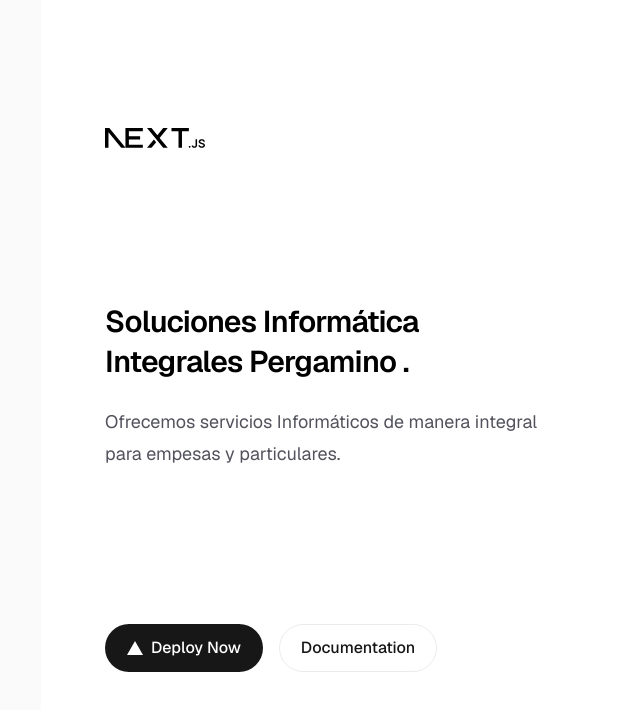
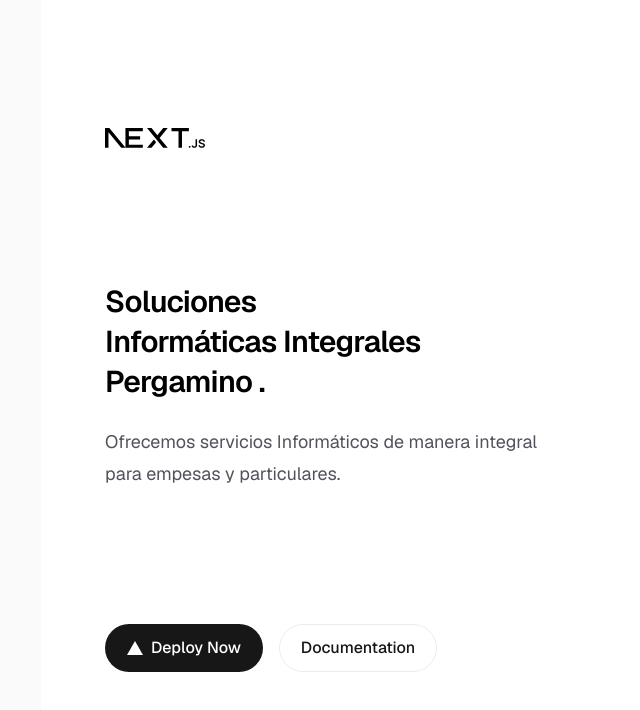
Before and after one commit to laureanoselmi400/SIIP, a Next.js app: page / in a window 1280 px wide. Shown: the top 710 px of the page, without its empty margins (215-855 px from the left). Built offline with nearby package versions, Linux system fonts and the light colour scheme.

Commit message:
Cambio imagen fondo

```diff
--- a/app/page.tsx
+++ b/app/page.tsx
@@ -14,7 +14,7 @@ export default function Home() {
         />
         <div className="flex flex-col items-center gap-6 text-center sm:items-start sm:text-left">
           <h1 className="max-w-xs text-3xl font-semibold leading-10 tracking-tight text-black dark:text-zinc-50">
-            Soluciones Informática Integrales Pergamino .
+            Soluciones Informáticas Integrales Pergamino .
           </h1>
           <p className="max-w-md text-lg leading-8 text-zinc-600 dark:text-zinc-400">
             Ofrecemos servicios Informáticos de manera integral para empesas y particulares.
```
Also changed, not shown: ImagenFondo.jpg (added).
